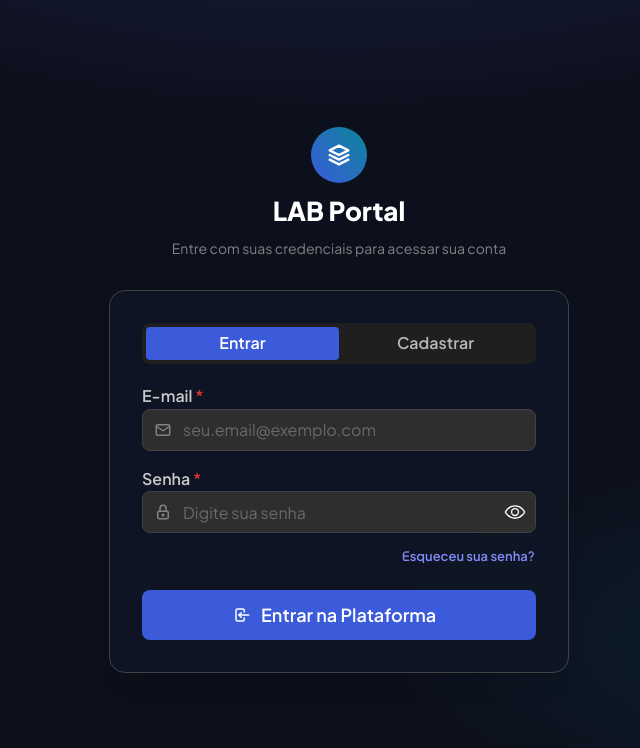
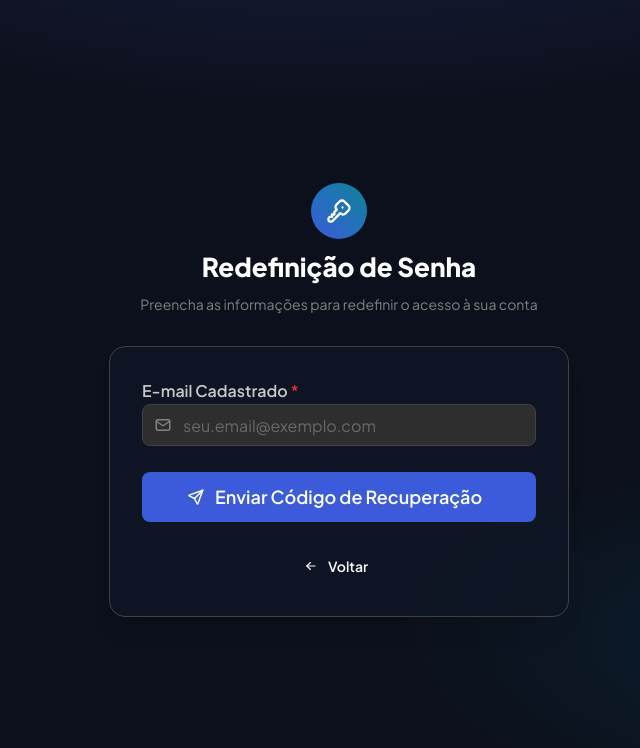
Before and after one commit to odutradev/lab-v2, a React (Vite) app in the folder frontend/: page /reset-password in a window 1280 px wide. Shown: the top 748 px of the page, without its empty margins (301-941 px from the left). Built offline with nearby package versions, Linux system fonts and the light colour scheme; no server answers.

Commit message:
feat: implement react-router-dom for declarative routing

```diff
--- a/frontend/package.json
+++ b/frontend/package.json
@@ -15,6 +15,7 @@
     "react": "^19.2.8",
     "react-dom": "^19.2.8",
     "react-icons": "^5.7.0",
+    "react-router-dom": "^7.18.4",
     "zustand": "^5.0.15"
   },
   "devDependencies": {
--- a/frontend/src/hooks/useNavigation/index.ts
+++ b/frontend/src/hooks/useNavigation/index.ts
@@ -1,9 +1,29 @@
-import { useNavigationStore } from '@stores/navigation'
+import { useNavigate, useLocation } from 'react-router-dom'
 
-import type { UseNavigationReturn } from './types'
+import type { UseNavigationReturn, AppRoute } from './types'
 
 export const useNavigation = (): UseNavigationReturn => {
-  return useNavigationStore()
+  const navigate = useNavigate()
+  const location = useLocation()
+
+  const currentRoute: AppRoute = location.pathname.includes('reset-password')
+    ? 'reset-password'
+    : location.pathname.includes('auth')
+      ? 'auth'
+      : 'home'
+
+  return {
+    currentRoute,
+    navigate: (route: AppRoute) => {
+      if (route === 'reset-password') {
+        navigate('/reset-password')
+      } else if (route === 'auth') {
+        navigate('/auth')
+      } else {
+        navigate('/')
+      }
+    }
+  }
 }
 
 export default useNavigation
--- a/frontend/src/hooks/useNavigation/types.ts
+++ b/frontend/src/hooks/useNavigation/types.ts
@@ -1,4 +1,4 @@
-import type { AppRoute } from '@stores/navigation/types'
+export type AppRoute = 'home' | 'auth' | 'reset-password'
 
 export interface UseNavigationReturn {
   currentRoute: AppRoute
--- a/frontend/src/main.tsx
+++ b/frontend/src/main.tsx
@@ -1,16 +1,14 @@
-import { MantineProvider, Center, Loader, Box } from '@mantine/core'
+import { MantineProvider, Center, Loader } from '@mantine/core'
 import { createRoot } from 'react-dom/client'
 import '@mantine/core/styles.css'
 import { StrictMode, useEffect } from 'react'
 
-import ToastContainer from '@components/ui/toast'
-import Navbar from '@components/layout/navbar'
 import useAuth from '@hooks/useAuth'
 import theme from '@styles/theme'
 import Router from '@routes'
 
 export const App = () => {
-  const { isAuthenticated, isLoading, initializeAuth } = useAuth()
+  const { isLoading, initializeAuth } = useAuth()
 
   useEffect(() => {
     initializeAuth()
@@ -24,23 +22,7 @@ export const App = () => {
     )
   }
 
-  return (
-    <Box
-      style={{
-        minHeight: '100vh',
-        display: 'flex',
-        flexDirection: 'column',
-        backgroundColor: '#0c101c',
-        backgroundImage:
-          'radial-gradient(ellipse 80% 50% at 50% -20%, rgba(99, 102, 241, 0.18), transparent 70%), radial-gradient(ellipse 60% 40% at 90% 80%, rgba(6, 182, 212, 0.1), transparent 60%)',
-        backgroundAttachment: 'fixed'
-      }}
-    >
-      {isAuthenticated && <Navbar />}
-      <Router />
-      <ToastContainer />
-    </Box>
-  )
+  return <Router />
 }
 
 createRoot(document.getElementById('root')!).render(
--- a/frontend/src/routes/index.tsx
+++ b/frontend/src/routes/index.tsx
@@ -1,36 +1,91 @@
+import { BrowserRouter, Routes, Route, Navigate } from 'react-router-dom'
+import { Box } from '@mantine/core'
+import type { ReactNode } from 'react'
+
 import PageContainer from '@components/layout/pageContainer'
 import ResetPasswordPage from '@pages/resetPasswordPage'
-import useNavigation from '@hooks/useNavigation'
+import ToastContainer from '@components/ui/toast'
+import Navbar from '@components/layout/navbar'
 import AuthPage from '@pages/authPage'
 import HomePage from '@pages/homePage'
 import useAuth from '@hooks/useAuth'
 
-export const Router = () => {
+const ProtectedRoute = ({ children }: { children: ReactNode }) => {
   const { isAuthenticated } = useAuth()
-  const { currentRoute, navigate } = useNavigation()
+  if (!isAuthenticated) {
+    return <Navigate to="/auth" replace />
+  }
+  return <>{children}</>
+}
 
-  if (currentRoute === 'reset-password') {
+const PublicRoute = ({ children }: { children: ReactNode }) => {
+  const { isAuthenticated } = useAuth()
+  if (isAuthenticated) {
+    return <Navigate to="/" replace />
+  }
+  return <>{children}</>
+}
+
+const AppLayout = ({ children }: { children: ReactNode }) => {
+  const { isAuthenticated } = useAuth()
+
   return (
-      <PageContainer center>
-        <ResetPasswordPage
-          onBack={() => navigate(isAuthenticated ? 'home' : 'auth')}
-        />
-      </PageContainer>
+    <Box
+      style={{
+        minHeight: '100vh',
+        display: 'flex',
+        flexDirection: 'column',
+        backgroundColor: '#0c101c',
+        backgroundImage:
+          'radial-gradient(ellipse 80% 50% at 50% -20%, rgba(99, 102, 241, 0.18), transparent 70%), radial-gradient(ellipse 60% 40% at 90% 80%, rgba(6, 182, 212, 0.1), transparent 60%)',
+        backgroundAttachment: 'fixed'
+      }}
+    >
+      {isAuthenticated && <Navbar />}
+      {children}
+      <ToastContainer />
+    </Box>
   )
 }
 
-  if (isAuthenticated) {
+export const Router = () => {
   return (
+    <BrowserRouter>
+      <AppLayout>
+        <Routes>
+          <Route
+            path="/"
+            element={
+              <ProtectedRoute>
                 <PageContainer>
                   <HomePage />
                 </PageContainer>
-    )
+              </ProtectedRoute>
             }
-
-  return (
+          />
+          <Route path="/home" element={<Navigate to="/" replace />} />
+          <Route
+            path="/auth"
+            element={
+              <PublicRoute>
                 <PageContainer center>
                   <AuthPage />
                 </PageContainer>
+              </PublicRoute>
+            }
+          />
+          <Route
+            path="/reset-password"
+            element={
+              <PageContainer center>
+                <ResetPasswordPage />
+              </PageContainer>
+            }
+          />
+          <Route path="*" element={<Navigate to="/" replace />} />
+        </Routes>
+      </AppLayout>
+    </BrowserRouter>
   )
 }
 
```
Also changed, not shown: 1 other file (tests, documents, lock files or other folders). Lines whose indentation alone changed are shown as unchanged.
